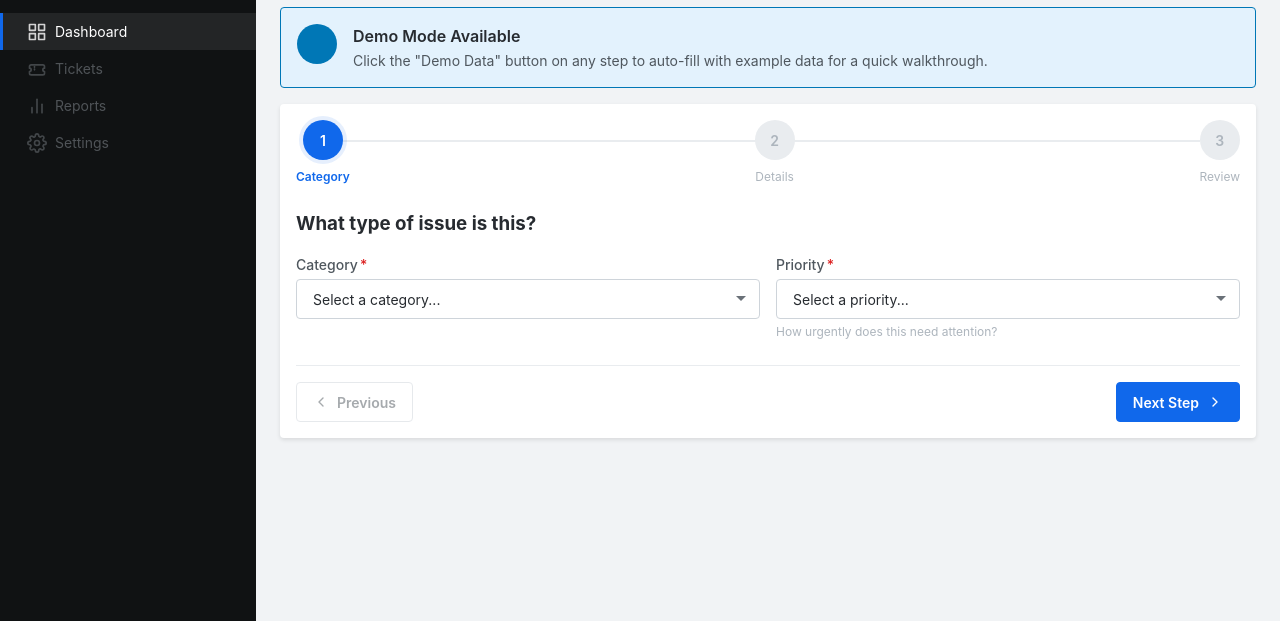
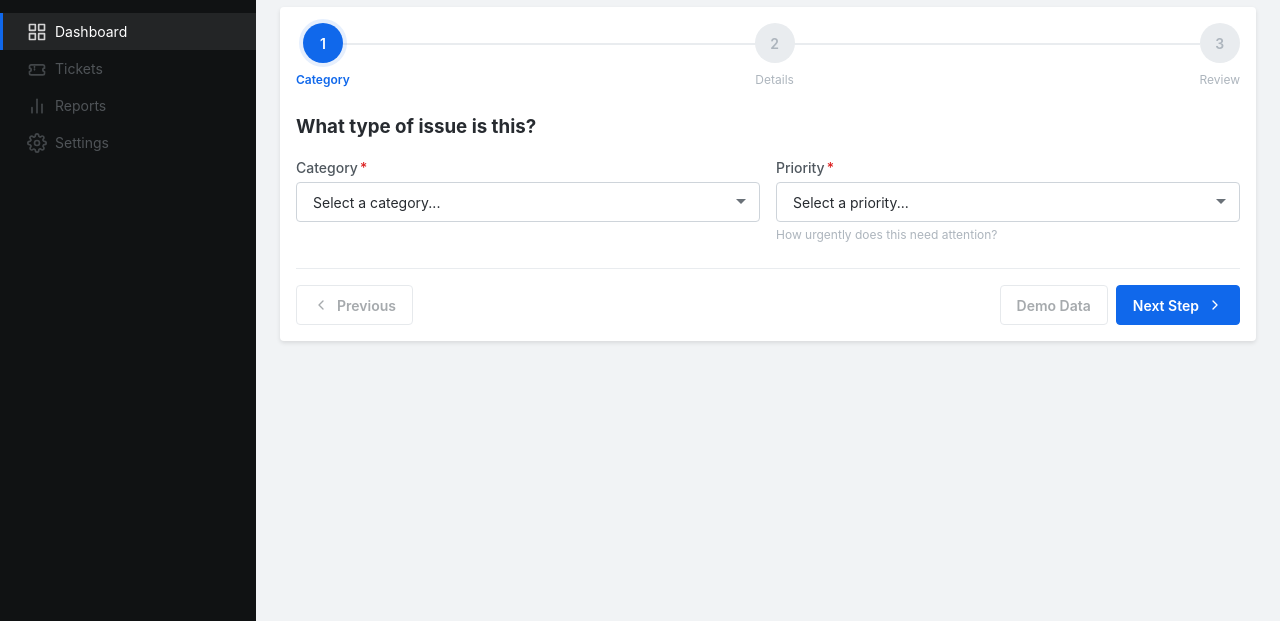
Before and after one commit to prifken/OutSystems-SA-starter-kit, a plain HTML site: page examples/os-ticketing/new-ticket.html in a window 1280 px wide. Shown: the part 104-725 px from the top of the page. Drawn offline with Linux system fonts and the light colour scheme.

Commit message:
Make demo button always visible in wizard action bar
- Remove display:none from demo button — it's now always visible
- Disable the button if no demo data exists for the current step
- Instead of hiding/showing, the button state (enabled/disabled) indicates availability
- This makes the feature immediately obvious to users

```diff
--- a/components/os-components.js
+++ b/components/os-components.js
@@ -604,7 +604,7 @@
       actions.innerHTML =
         '<button type="button" class="btn btn-secondary" data-action="prev">' + icon("chevron-left", 16) + "Previous</button>" +
         '<div style="display: flex; gap: 8px; margin-left: auto;">' +
-        '<button type="button" class="btn btn-secondary" data-action="demo" style="display:none;">Demo Data</button>' +
+        '<button type="button" class="btn btn-secondary" data-action="demo">Demo Data</button>' +
         '<button type="button" class="btn btn-primary" data-action="next">Next Step' + icon("chevron-right", 16) + "</button>" +
         "</div>";
       this._actionsEl = actions;
@@ -643,8 +643,9 @@
       prevBtn.disabled = this._current === 0;
       const isLast = this._current === total - 1;
       nextBtn.innerHTML = isLast ? esc(this._submitLabel) + icon("check", 16) : "Next Step" + icon("chevron-right", 16);
+      // Demo button is always visible if demoData is configured; disabled if no data for this step
       if (demoBtn) {
-        demoBtn.style.display = (this._demoData && this._demoData[this._current]) ? "block" : "none";
+        demoBtn.disabled = !this._demoData || !this._demoData[this._current];
       }
 
       this.dispatchEvent(new CustomEvent("os-wizard-change", { detail: { index: this._current } }));
--- a/examples/os-ticketing/new-ticket.html
+++ b/examples/os-ticketing/new-ticket.html
@@ -35,13 +35,6 @@
       </header>
 
       <div class="page">
-        <div class="alert alert-info mb-base">
-          <div class="alert-icon"></div>
-          <div class="alert-content">
-            <div class="alert-title">Demo Mode Available</div>
-            <div class="alert-text">Click the "Demo Data" button on any step to auto-fill with example data for a quick walkthrough.</div>
-          </div>
-        </div>
         <os-card>
           <os-wizard-stepper id="ticketWizard" submit-label="Create Ticket">
 
```
